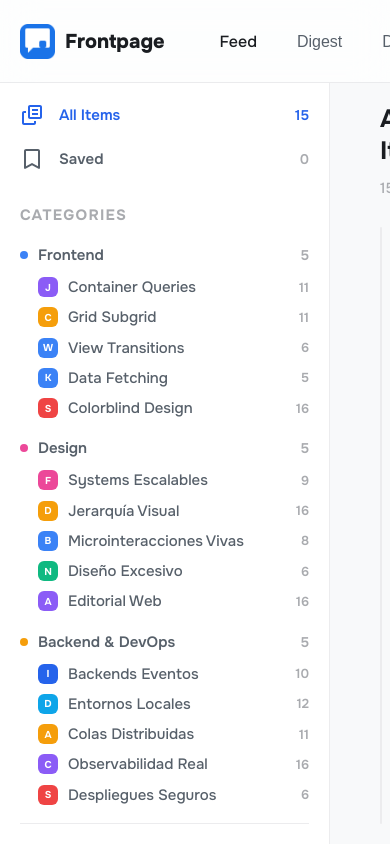
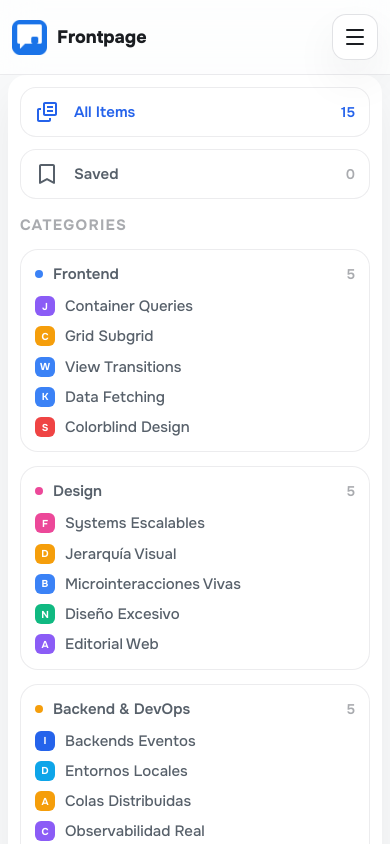
Before and after one commit to TheLuuiis/RSS-Feed, a React (Vite) app: page / in a window 390 px wide. Built offline with nearby package versions, Linux system fonts and the light colour scheme.

Commit message:
Implementación del responsive design

```diff
--- a/src/components/Header.jsx
+++ b/src/components/Header.jsx
@@ -1,4 +1,5 @@
 import '../css/components/Header.css';
+import { useState } from 'react';
 import { NavLink } from 'react-router-dom';
 import Logo from '../assets/images/logo.png';
 
@@ -19,7 +20,10 @@ const navItems = [
 ];
 
 const Header = ({ searchQuery, onSearchChange, theme, onToggleTheme }) => {
+    const [isMenuOpen, setIsMenuOpen] = useState(false);
+
     const handleFeedClick = () => {
+        setIsMenuOpen(false);
         window.dispatchEvent(new CustomEvent('feed:focus'));
     };
 
@@ -28,13 +32,38 @@ const Header = ({ searchQuery, onSearchChange, theme, onToggleTheme }) => {
         window.dispatchEvent(new CustomEvent('feed:focus'));
     };
 
+    const handleMenuToggle = () => {
+        setIsMenuOpen((currentState) => !currentState);
+    };
+
+    const handleMenuAction = () => {
+        setIsMenuOpen(false);
+    };
+
     return (
-        <header className='container__header'>
-            <nav>
-                <NavLink to="/" end className="header__logo">
+        <header className={isMenuOpen ? 'container__header container__header--menu-open' : 'container__header'}>
+            <div className="header__bar">
+                <NavLink to="/" end className="header__logo" onClick={handleFeedClick}>
                     <img src={Logo} alt="logo"/>
                     <span>Frontpage</span>
                 </NavLink>
+
+                <button
+                    type="button"
+                    className={isMenuOpen ? 'header__menu-toggle header__menu-toggle--open' : 'header__menu-toggle'}
+                    onClick={handleMenuToggle}
+                    aria-label={isMenuOpen ? 'Close navigation menu' : 'Open navigation menu'}
+                    aria-expanded={isMenuOpen}
+                    aria-controls="header-panel"
+                >
+                    <span className="header__menu-line"></span>
+                    <span className="header__menu-line"></span>
+                    <span className="header__menu-line"></span>
+                </button>
+            </div>
+
+            <div id="header-panel" className={isMenuOpen ? 'header__panel header__panel--open' : 'header__panel'}>
+                <nav className="header__nav">
                     <ul className="header__nav-list">
                     {navItems.map((item) => (
                         <li key={item.label}>
@@ -50,7 +79,7 @@ const Header = ({ searchQuery, onSearchChange, theme, onToggleTheme }) => {
                                     {item.label}
                                 </NavLink>
                             ) : (
-                                <button type="button" className="header__nav-button">
+                                <button type="button" className="header__nav-button" onClick={handleMenuAction}>
                                     {item.label}
                                 </button>
                             )}
@@ -58,6 +87,7 @@ const Header = ({ searchQuery, onSearchChange, theme, onToggleTheme }) => {
                     ))}
                     </ul>
                 </nav>
+
                 <div className="header__profile">
                     <div className="search">
                         <input
@@ -92,6 +122,7 @@ const Header = ({ searchQuery, onSearchChange, theme, onToggleTheme }) => {
                         <p>MS</p>
                     </div>
                 </div>
+            </div>
         </header>
     );
 }
--- a/src/css/components/ArticleFeed.css
+++ b/src/css/components/ArticleFeed.css
@@ -11,7 +11,7 @@
     gap: 30px;
     width: 100%;
     display: flex;
-    padding: 15px 15px 0px 20px;
+    padding: clamp(12px, 1.8vw, 16px) clamp(12px, 1.8vw, 16px) 0 clamp(14px, 2vw, 20px);
     flex-direction: column;
     position: relative;
 }
@@ -26,7 +26,7 @@
 
 .article-feed__featured-grid {
     width: 100%;
-    max-width: 1010px;
+    max-width: 100%;
     display: grid;
     grid-template-columns: repeat(2, minmax(0, 1fr));
     gap: 22px;
@@ -54,7 +54,7 @@
 
 .article-card {
     width: 100%;
-    max-width: 1010px;
+    max-width: 100%;
     height: auto;
     display: flex;
     flex-direction: column;
@@ -97,7 +97,7 @@
 
 .article-feed__empty-state {
     width: 100%;
-    max-width: 1010px;
+    max-width: 100%;
     padding: 38px 28px;
     border: 1px dashed rgba(37, 99, 235, 0.2);
     border-radius: 20px;
@@ -388,10 +388,6 @@
         grid-template-columns: 1fr;
     }
 
-    .article-card--featured {
-        min-height: auto;
-    }
-
     .article-card__top {
         flex-direction: column;
         align-items: stretch;
@@ -401,3 +397,62 @@
         align-self: flex-start;
     }
 }
+
+@media (max-width: 720px) {
+    .article-feed,
+    .article-feed__list,
+    .article-feed__stack {
+        gap: 20px;
+    }
+
+    .article-card:hover {
+        transform: none;
+    }
+
+    .article-meta {
+        flex-wrap: wrap;
+    }
+
+    .article-card h2 {
+        font-size: 20px;
+    }
+
+    .article-card p {
+        font-size: 15px;
+    }
+
+    .article-feed__empty-state {
+        padding: 24px 18px;
+    }
+}
+
+@media (max-width: 420px) {
+    .article-feed {
+        padding: 10px 10px 0;
+    }
+
+    .article-card,
+    .article-card--featured {
+        padding: 14px;
+        border-radius: 14px;
+    }
+
+    .article-card__top {
+        gap: 12px;
+    }
+
+    .article-save-button {
+        width: 100%;
+        justify-content: center;
+    }
+
+    .article-status {
+        font-size: 11px !important;
+        padding: 4px 8px;
+    }
+
+    .article-tag {
+        font-size: 12px;
+        padding: 7px 12px;
+    }
+}
--- a/src/css/components/Header.css
+++ b/src/css/components/Header.css
@@ -3,21 +3,70 @@
     position: static;
     top: 0;
     z-index: 1000;
-    padding: 20px;
+    padding: clamp(14px, 1.4vw, 20px) clamp(16px, 2vw, 24px);
     display: flex;
     justify-content: space-between;
     align-items: center;
+    gap: clamp(18px, 2.5vw, 34px);
     background-color: var(--surfacePrimary);
     backdrop-filter: blur(18px);
     border-bottom: 1px solid var(--borderSubtle);
+    overflow: visible;
 }
 
-.container__header nav {
-    gap: 55px;
-    width: auto;
+.header__bar {
+    display: flex;
+    align-items: center;
+    justify-content: space-between;
+    gap: 16px;
+    flex-shrink: 0;
+}
+
+.header__panel {
+    flex: 1;
     display: flex;
     justify-content: space-between;
     align-items: center;
+    gap: clamp(24px, 3vw, 42px);
+}
+
+.header__nav {
+    min-width: 0;
+}
+
+.header__menu-toggle {
+    display: none;
+    width: 46px;
+    height: 46px;
+    padding: 0;
+    border: 1px solid var(--borderStrong);
+    border-radius: 14px;
+    background: var(--surfaceElevated);
+    box-shadow: var(--shadowSoft);
+    cursor: pointer;
+    align-items: center;
+    justify-content: center;
+    flex-direction: column;
+    gap: 5px;
+}
+
+.header__menu-line {
+    width: 18px;
+    height: 2px;
+    border-radius: 999px;
+    background-color: var(--textBlack);
+}
+
+.header__menu-toggle--open .header__menu-line:nth-child(1) {
+    transform: translateY(7px) rotate(45deg);
+}
+
+.header__menu-toggle--open .header__menu-line:nth-child(2) {
+    opacity: 0;
+}
+
+.header__menu-toggle--open .header__menu-line:nth-child(3) {
+    transform: translateY(-7px) rotate(-45deg);
 }
 
 .header__logo {
@@ -45,6 +94,7 @@
     display: flex;
     margin: 0;
     padding: 0;
+    align-items: center;
 }
 
 .header__nav-list li {
@@ -81,12 +131,13 @@
     width: auto;
     height: auto;
     display: flex;
-    justify-content: center;
+    justify-content: flex-end;
     align-items: center;
+    flex-wrap: wrap;
 }
 
 .search {
-    width: 245px;
+    width: min(100%, 245px);
     position: relative;
 }
 
@@ -203,8 +254,133 @@
     font-size: 13px;
 }
 
-@media (max-width: 1080px) {
+@media (max-width: 1280px) {
+    .header__nav-list {
+        gap: 28px;
+    }
+
     .header__profile {
         gap: 12px;
     }
+
+    .search {
+        width: min(100%, 220px);
+    }
 }
+
+@media (max-width: 960px) {
+    .container__header {
+        flex-direction: column;
+        align-items: stretch;
+        gap: 12px;
+    }
+
+    .container__header--menu-open {
+        box-shadow: var(--shadowSoft);
+    }
+
+    .header__menu-toggle {
+        display: inline-flex;
+    }
+
+    .header__panel {
+        display: none;
+        flex-direction: column;
+        align-items: stretch;
+        gap: 18px;
+        padding: 18px;
+        border: 1px solid var(--borderSubtle);
+        border-radius: 22px;
+        background: var(--surfaceElevated);
+        box-shadow: var(--shadowSoft);
+    }
+
+    .header__panel--open {
+        display: flex;
+        animation: header-panel-enter .28s ease;
+    }
+
+    .header__nav-list {
+        gap: 10px;
+        flex-direction: column;
+        align-items: stretch;
+    }
+
+    .header__nav-link,
+    .header__nav-button {
+        width: 100%;
+        padding: 12px 14px;
+        border-radius: 14px;
+        background: var(--surfaceMuted);
+    }
+
+    .header__nav-link.active {
+        background: rgba(37, 99, 235, 0.08);
+    }
+
+    .header__profile {
+        justify-content: flex-start;
+        gap: 12px;
+    }
+
+    .search {
+        width: 100%;
+        flex: 1 1 100%;
+    }
+}
+
+@media (max-width: 640px) {
+    .container__header {
+        padding: 14px 12px;
+    }
+
+    .header__panel {
+        padding: 14px;
+        border-radius: 18px;
+    }
+
+    .header__logo span {
+        font-size: 18px;
+    }
+
+    .search input {
+        font-size: 14px;
+        padding: 10px 14px 10px 40px;
+    }
+
+    .header__action-icon {
+        display: none;
+    }
+}
+
+@media (max-width: 380px) {
+    .header__bar {
+        gap: 12px;
+    }
+
+    .header__logo span {
+        font-size: 16px;
+    }
+
+    .profile {
+        width: 32px;
+        height: 32px;
+    }
+
+    .theme-toggle {
+        width: 62px;
+        height: 40px;
+    }
+}
+
+@keyframes header-panel-enter {
+    0% {
+        opacity: 0;
+        transform: translateY(-10px) scale(0.98);
+    }
+
+    100% {
+        opacity: 1;
+        transform: translateY(0) scale(1);
+    }
+}
--- a/src/css/components/Main.css
+++ b/src/css/components/Main.css
@@ -3,7 +3,7 @@
     min-width: 0;
     min-height: 0;
     display: flex;
-    padding: 20px 50px 20px;
+    padding: clamp(16px, 2vw, 24px) clamp(18px, 3vw, 50px) clamp(14px, 2vw, 20px);
     position: relative;
     flex-direction: column;
     overflow: hidden;
@@ -15,6 +15,8 @@
     display: flex;
     justify-content: space-between;
     align-items: center;
+    gap: 16px;
+    flex-wrap: wrap;
     margin: 0px 0px 30px;
 }
 
@@ -40,11 +42,13 @@
 }
 
 .option__main {
-    width: 515px;
+    width: min(100%, 515px);
     height: auto;
     display: flex;
-    justify-content: space-between;
+    justify-content: flex-end;
     align-items: center;
+    flex-wrap: wrap;
+    gap: 10px;
 }
 
 .icon__organize {
@@ -122,10 +126,11 @@
 
 .feed__updates-banner {
     position: absolute;
-    top: 50px;
+    top: clamp(18px, 4vw, 50px);
     left: 50%;
     z-index: 3;
     transform: translateX(-50%);
+    max-width: calc(100% - 28px);
     padding: 12px 22px;
     border: 1px solid rgba(37, 99, 235, 0.16);
     border-radius: 999px;
@@ -133,7 +138,8 @@
     font-size: 14px;
     font-weight: 700;
     letter-spacing: 0.01em;
-    white-space: nowrap;
+    text-align: center;
+    white-space: normal;
     background: rgba(37, 99, 235, 0.13);
     box-shadow: 0 16px 36px rgba(37, 99, 235, 0.12);
     backdrop-filter: blur(12px);
@@ -209,6 +215,7 @@
     text-align: start;
     text-transform: uppercase;
     flex-shrink: 0;
+    padding: 0 clamp(16px, 2vw, 24px) 12px;
 }
 
 .container__content {
@@ -249,3 +256,127 @@
         transform: translateX(-50%) translateY(-8px) scale(0.96);
     }
 }
+
+@media (max-width: 1180px) {
+    .main {
+        padding-inline: 24px;
+    }
+
+    .option__main {
+        width: 100%;
+        justify-content: flex-start;
+    }
+}
+
+@media (max-width: 960px) {
+    .main {
+        padding: 16px 0 0;
+        min-height: auto;
+        overflow: visible;
+    }
+
+    .options__main {
+        padding: 0 16px;
+        margin-bottom: 20px;
+    }
+
+    .feed__updates-banner {
+        position: static;
+        top: auto;
+        left: auto;
+        transform: none;
+        width: calc(100% - 32px);
+        max-width: none;
+        margin: 0 16px 16px;
+        align-self: center;
+        animation: feed-banner-enter-mobile .35s ease;
+    }
+
+    .feed__updates-banner--closing {
+        animation: feed-banner-exit-mobile .28s ease forwards;
+    }
+
+    .container__home {
+        border-radius: 22px;
+    }
+}
+
+@media (max-width: 720px) {
+    .options__main {
+        align-items: stretch;
+        gap: 14px;
+    }
+
+    .title__item h2 {
+        font-size: 22px;
+    }
+
+    .option__main {
+        gap: 8px;
+    }
+
+    .button__main-action {
+        flex: 1 1 160px;
+        padding: 10px 14px;
+        font-size: 14px;
+    }
+}
+
+@media (max-width: 520px) {
+    .main {
+        padding-top: 14px;
+    }
+
+    .options__main {
+        padding: 0 12px;
+    }
+
+    .feed__updates-banner {
+        width: calc(100% - 24px);
+        margin: 0 12px 14px;
+        padding: 11px 16px;
+        font-size: 13px;
+    }
+
+    .icon__organize {
+        width: 100%;
+    }
+
+    .button__main-action {
+        flex: 1 1 100%;
+        width: 100%;
+    }
+
+    .container__home {
+        border-radius: 18px;
+    }
+
+    .container__home h3 {
+        font-size: 14px;
+        padding-inline: 14px;
+    }
+}
+
+@keyframes feed-banner-enter-mobile {
+    0% {
+        opacity: 0;
+        transform: translateY(-10px) scale(0.97);
+    }
+
+    100% {
+        opacity: 1;
+        transform: translateY(0) scale(1);
+    }
+}
+
+@keyframes feed-banner-exit-mobile {
+    0% {
+        opacity: 1;
+        transform: translateY(0) scale(1);
+    }
+
+    100% {
+        opacity: 0;
+        transform: translateY(-8px) scale(0.97);
+    }
+}
--- a/src/css/components/Sidebar.css
+++ b/src/css/components/Sidebar.css
@@ -217,3 +217,84 @@ aside::-webkit-scrollbar {
 .category__item-link:hover .category__item-title {
     color: var(--textBlue);
 }
+
+@media (max-width: 1280px) {
+    aside {
+        width: 310px;
+        flex: 0 0 290px;
+        padding: 18px 16px 12px;
+    }
+}
+
+@media (max-width: 960px) {
+    aside {
+        width: 100%;
+        flex: 0 0 auto;
+        padding: 16px;
+        border-right: none;
+        border-bottom: 1px solid var(--borderSubtle);
+        border-radius: 24px;
+        box-shadow: var(--shadowSoft);
+    }
+
+    .options__sidebar {
+        margin: 0 0 22px;
+        flex-direction: row;
+        flex-wrap: wrap;
+        gap: 12px;
+    }
+
+    .option__sidebar {
+        flex: 1 1 190px;
+        padding: 12px 14px;
+        border: 1px solid var(--borderSubtle);
+        border-radius: 16px;
+        background: var(--surfacePrimary);
+    }
+
+    .container__categories {
+        display: grid;
+        grid-template-columns: repeat(2, minmax(0, 1fr));
+        gap: 14px;
+        border-bottom: none;
+        padding-bottom: 0;
+    }
+
+    .title__categories {
+        grid-column: 1 / -1;
+    }
+
+    .category__group {
+        padding: 14px;
+        border: 1px solid var(--borderSubtle);
+        border-radius: 18px;
+        background: var(--surfacePrimary);
+    }
+
+    .category__items {
+        padding: 0;
+    }
+}
+
+@media (max-width: 620px) {
+    aside {
+        padding: 12px;
+        border-radius: 18px;
+    }
+
+    .options__sidebar {
+        margin-bottom: 16px;
+    }
+
+    .option__sidebar {
+        flex: 1 1 100%;
+    }
+
+    .container__categories {
+        grid-template-columns: 1fr;
+    }
+
+    .category__item-number {
+        display: none;
+    }
+}
--- a/src/css/globals.css
+++ b/src/css/globals.css
@@ -179,3 +179,33 @@ aside,
         transform: scale(1.02);
     }
 }
+
+@media (max-width: 960px) {
+    html,
+    body,
+    #root {
+        overflow: auto;
+    }
+
+    body {
+        overflow: auto;
+    }
+
+    .app {
+        height: auto;
+        min-height: 100dvh;
+    }
+
+    .container {
+        gap: 12px;
+        padding: 0 12px 12px;
+        flex-direction: column;
+        overflow: visible;
+    }
+}
+
+@media (max-width: 420px) {
+    .container {
+        padding: 0 8px 8px;
+    }
+}
```
Lines whose indentation alone changed are shown as unchanged.
